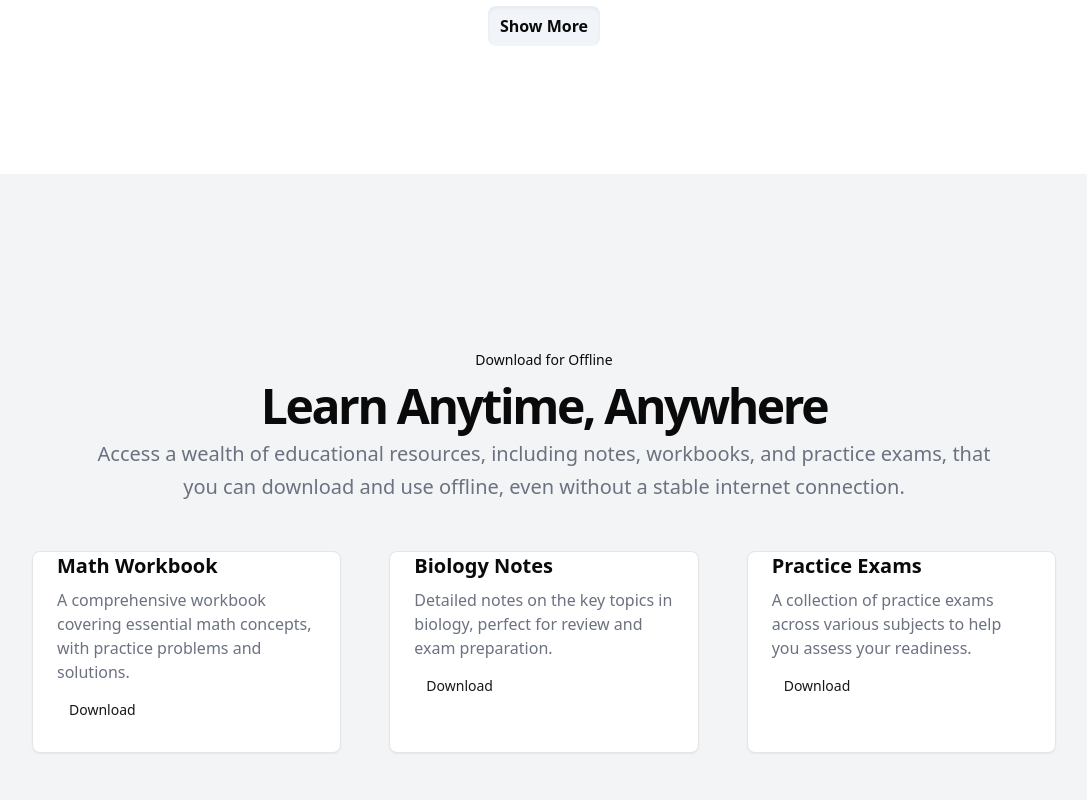
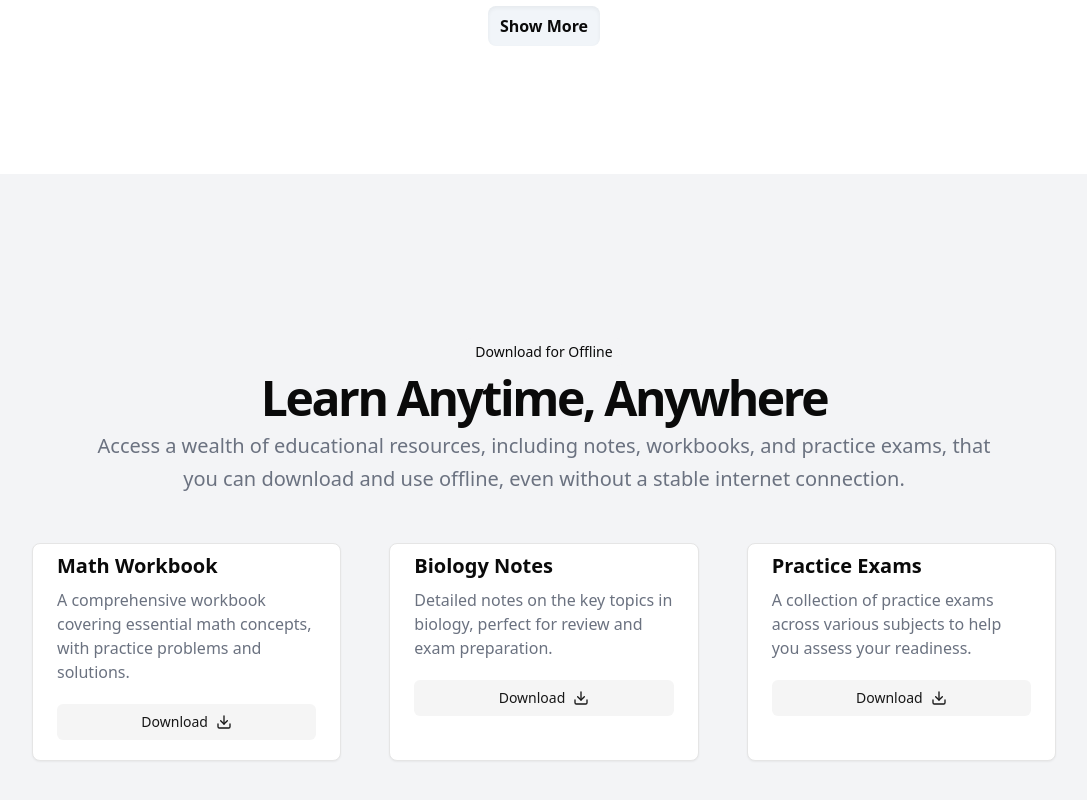
Before and after one commit to Not-Sahil-Raja/all-in-hackathon, a Next.js app: page /learning in a window 1280 px wide. Shown: the part 1590-2390 px from the top of the page, without its empty margins (96-1183 px from the left). Built offline with nearby package versions, Linux system fonts and the light colour scheme; no server answers.

Commit message:
Add post problem functionality and offline resource downloads

```diff
--- /dev/null
+++ b/app/api/problemPost/new/route.js
@@ -0,0 +1,24 @@
+import ProblemPost from "@/models/problempost.model";
+import connectDB from "@/database/db";
+
+export const POST = async (req, res) => {
+  const { title, description, postedBy } = await req.json();
+  if (!title || !description || !postedBy) {
+    return new Response("Please fill all the fields", { status: 400 });
+  }
+  try {
+    await connectDB();
+    const newPost = new ProblemPost({
+      title,
+      description,
+      postedBy,
+    });
+    await newPost.save();
+    return new Response("Post Created", { status: 201 });
+  } catch (error) {
+    console.log("Error in POST : ", error);
+    return new Response("Internal Server Error Error while adding the post", {
+      status: 500,
+    });
+  }
+};
--- a/app/community/page.jsx
+++ b/app/community/page.jsx
@@ -1,4 +1,6 @@
-import React from "react";
+"use client";
+import React, { useState } from "react";
+import { useUser } from "@auth0/nextjs-auth0/client";
 import Link from "next/link";
 import { Button } from "@/components/ui/button";
 import { AvatarImage, AvatarFallback, Avatar } from "@/components/ui/avatar";
@@ -17,10 +19,79 @@ import {
   CardFooter,
   Card,
 } from "@/components/ui/card";
+import axios from "axios";
 
 const page = () => {
+  const { user, error, isLoading } = useUser();
+  const [postProblem, setpostProblem] = useState(false);
+  const [title, setTitle] = useState("");
+  const [description, setDescription] = useState("");
+  const [postProblemLoading, setPostProblemLoading] = useState(false);
+
+  const postTheProblem = (e) => {
+    e.preventDefault();
+    setPostProblemLoading(true);
+    axios
+      .post("/api/problemPost/new", {
+        title,
+        description,
+        postedBy: user,
+      })
+      .then((res) => {
+        console.log(res);
+        setTitle("");
+        setDescription("");
+        setpostProblem(false);
+      })
+      .catch((err) => {
+        console.log(err);
+      })
+      .finally(() => {
+        setPostProblemLoading(false);
+      });
+  };
+
   return (
     <div className="grid min-h-screen w-full grid-cols-[280px_1fr] bg-gray-100 dark:bg-gray-950">
+      {postProblem && (
+        <div className="fixed inset-0 z-50 flex items-center justify-center bg-black bg-opacity-50">
+          <div className="bg-white rounded-lg shadow-lg p-6 w-full max-w-md">
+            <h2 className="text-2xl font-semibold">Post a Problem</h2>
+            <form className="mt-4 space-y-4" onSubmit={postTheProblem}>
+              <Input
+                className="w-full"
+                placeholder="Title"
+                type="text"
+                onChange={(e) => setTitle(e.target.value)}
+                value={title}
+                required
+              />
+              <Input
+                className="w-full"
+                placeholder="Description"
+                type="text"
+                onChange={(e) => setDescription(e.target.value)}
+                value={description}
+                required
+              />
+              <Button
+                className="w-full"
+                type="submit"
+                variant={postProblemLoading ? "loading" : "outline"}
+              >
+                Post Problem
+              </Button>
+            </form>
+            <Button
+              className="mt-4 w-full"
+              onClick={(prev) => setpostProblem(!prev)}
+              variant="secondary"
+            >
+              Cancel
+            </Button>
+          </div>
+        </div>
+      )}
       <div className="hidden border-r bg-gray-100/40 dark:bg-gray-800/40 lg:block">
         <div className="flex h-full max-h-screen flex-col gap-6 p-6">
           <div className="flex items-center justify-between">
@@ -119,11 +190,15 @@ const page = () => {
             </div>
           </nav>
           <div className="mt-auto">
-            <Button className="w-full" variant="outline">
+            <Button
+              className="w-full"
+              variant="outline"
+              onClick={() => setpostProblem(!postProblem)}
+            >
               Ask a Question
             </Button>
             <Button className="w-full mt-4" variant="outline">
-              Create a Problem
+              Post a Problem
             </Button>
           </div>
         </div>
--- a/app/learning/page.jsx
+++ b/app/learning/page.jsx
@@ -3,6 +3,7 @@ import Link from "next/link";
 import { Badge } from "@/components/ui/badge";
 import { Button } from "@/components/ui/button";
 import { CardContent, Card } from "@/components/ui/card";
+import { Download } from "lucide-react";
 
 const page = () => {
   const ExcerciseData = [
@@ -181,42 +182,23 @@ const page = () => {
             </div>
           </div>
           <div className="mx-auto grid max-w-5xl grid-cols-1 gap-6 py-12 sm:grid-cols-2 md:grid-cols-3 lg:gap-12 ">
-            <Card>
-              <CardContent className="space-y-2">
-                <h3 className="text-xl font-bold">Math Workbook</h3>
-                <p className="text-gray-500 dark:text-gray-400">
-                  A comprehensive workbook covering essential math concepts,
-                  with practice problems and solutions.
-                </p>
-                <Button size="sm" variant="link">
-                  Download
-                </Button>
-              </CardContent>
-            </Card>
-            <Card>
-              <CardContent className="space-y-2">
-                <h3 className="text-xl font-bold">Biology Notes</h3>
-                <p className="text-gray-500 dark:text-gray-400">
-                  Detailed notes on the key topics in biology, perfect for
-                  review and exam preparation.
-                </p>
-                <Button size="sm" variant="link">
-                  Download
-                </Button>
-              </CardContent>
-            </Card>
-            <Card>
-              <CardContent className="space-y-2">
-                <h3 className="text-xl font-bold">Practice Exams</h3>
-                <p className="text-gray-500 dark:text-gray-400">
-                  A collection of practice exams across various subjects to help
-                  you assess your readiness.
-                </p>
-                <Button size="sm" variant="link">
-                  Download
-                </Button>
-              </CardContent>
-            </Card>
+            {offlineResources.map((resource, index) => (
+              <Card key={index}>
+                <CardContent className="flex flex-col gap-2 justify-around py-2">
+                  <h3 className="text-xl font-bold">{resource.title}</h3>
+                  <p className="text-gray-500 dark:text-gray-400">
+                    {resource.description}
+                  </p>
+                  <Button
+                    size="sm"
+                    variant="secondary"
+                    className="flex gap-2 my-3"
+                  >
+                    Download <Download size={16} />
+                  </Button>
+                </CardContent>
+              </Card>
+            ))}
           </div>
         </div>
       </section>
--- /dev/null
+++ b/models/problempost.model.js
@@ -0,0 +1,36 @@
+import { Schema, models, model } from "mongoose";
+
+const problemPostSchema = new Schema(
+  {
+    title: {
+      type: String,
+      required: true,
+    },
+    description: {
+      type: String,
+      required: true,
+    },
+    postedBy: {
+      type: Object,
+      required: true,
+    },
+    // comments: [
+    //   {
+    //     type: Schema.Types.ObjectId,
+    //     ref: "Comment",
+    //   },
+    // ],
+    // upvotes: {
+    //   type: Number,
+    //   default: 0,
+    // },
+  },
+  {
+    timestamps: true,
+  }
+);
+
+const ProblemPost =
+  models.ProblemPost || model("ProblemPost", problemPostSchema);
+
+export default ProblemPost;
```
